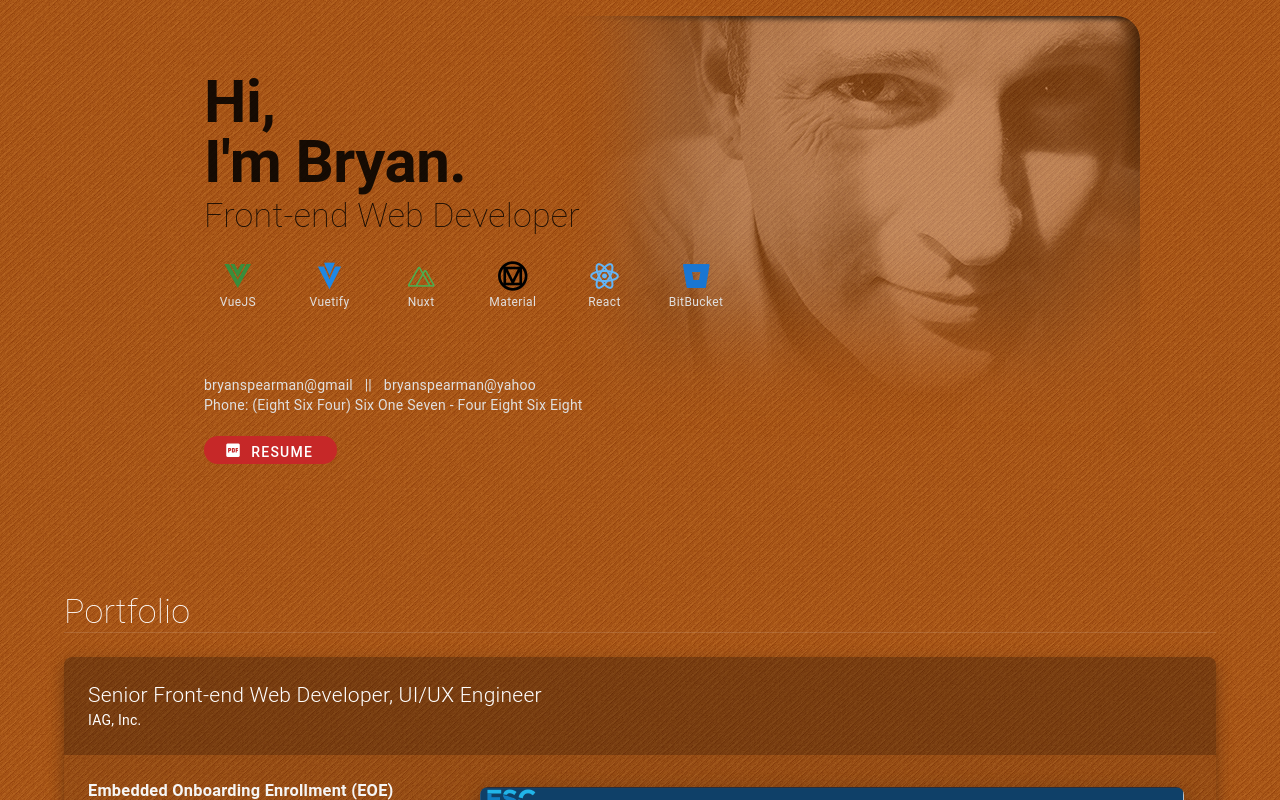
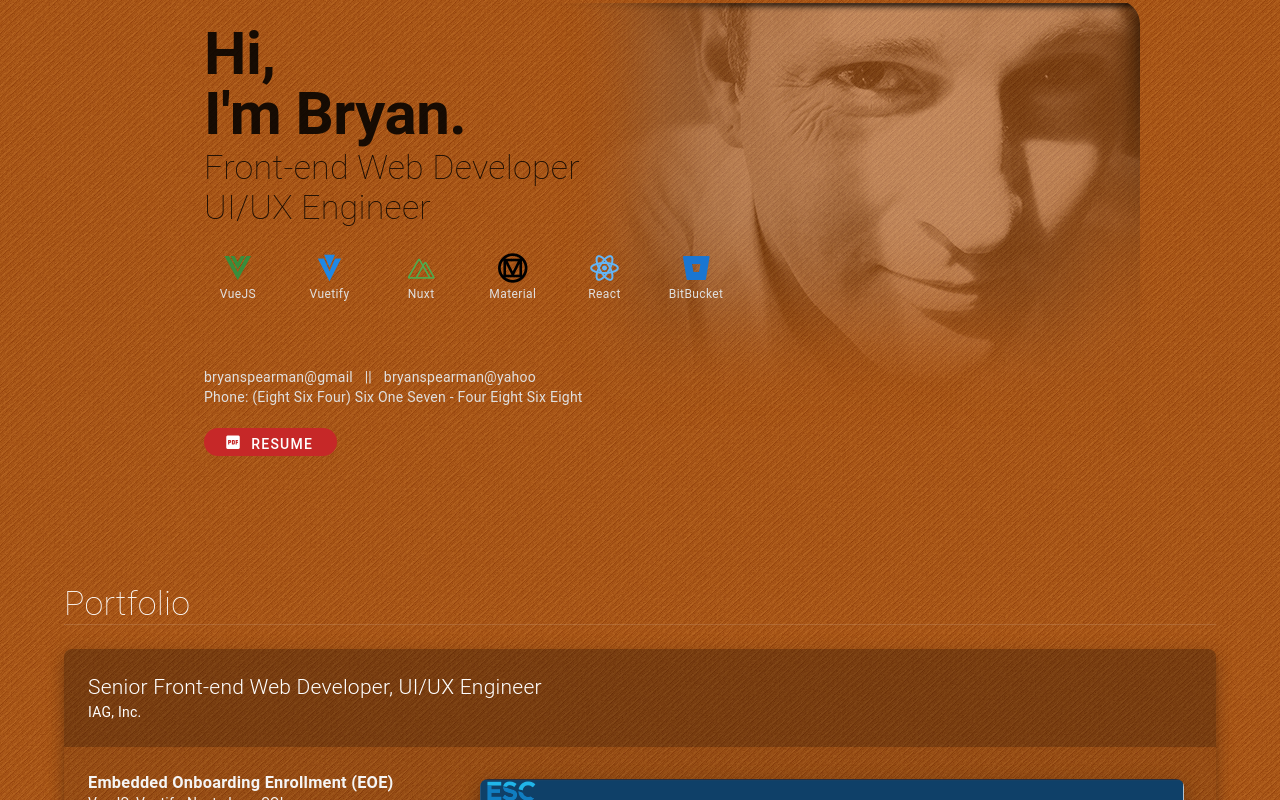
Before and after one commit to sixindustries/bryanspearman, a Nuxt app: page / in a window 1280 px wide. Shown: the top 800 px of the page. Built offline with nearby package versions, Linux system fonts and the light colour scheme.

Commit message:
content updates

```diff
--- a/pages/index.vue
+++ b/pages/index.vue
@@ -2,17 +2,20 @@
   <div style="height: 100%; width: 100%; background-image: url('/main-bg.png'); background-repeat: repeat;" id="top">
      <v-card
       flat
-      :rounded="$vuetify.display.lgAndUp ? 'xl' : '0'"
+      :rounded="$vuetify.display.mdAndUp ? 'xl' : '0'"
       max-width="1000"
       color="transparent"
-      class="px-4 px-sm-10 px-md-16 mt-sm-4 pt-5 pt-md-8 mx-auto"
+      class="px-4 px-sm-10 px-md-16 mx-auto"
       :style="$vuetify.display.smAndUp ? 'background-image: url(\'/bryan.png\'); background-position: center right; background-repeat: no-repeat;' : 'background-image: url(\'/bryan.png\'); background-position: top right; background-repeat: no-repeat;'"
      >
      <h1 class="text-h3 text-sm-h2 font-weight-bold pt-6">
         Hi,<br />
         I'm Bryan.
       </h1>
-      <p class="text-h5 text-sm-h4 font-weight-thin pt-1 pb-16 pb-sm-0">Front-end Web Developer</p>
+      <p class="text-h5 text-sm-h4 font-weight-thin pt-1 pb-16 pb-sm-0">
+        Front-end Web Developer<br />
+        UI/UX Engineer
+        </p>
       <v-row class="pt-6 pb-16 text-center" style="max-width: 550px;" align="start" justify="center">
         <v-col cols="3" sm="2">
           <v-icon color="green-darken-2" size="x-large">mdi-vuejs</v-icon>
@@ -222,7 +225,7 @@
               </v-col>
               <v-col cols="12" lg="4" class="px-sm-4 pa-lg-6 text-grey-lighten-4">
                 <h4>The EventListener</h4>
-                <p>React, MongoDB, Node, Express</p>
+                <p>React, Bootstrap, MongoDB, Node, Express</p>
                 <p class="mt-3">This is a little app that I built for fun while learning React because I was frustrated that my 'DaysUntil' mobile app only counted down to events and then stopped counting.</p>
                 <p class="mt-3">I wanted an app that would count past an event and show how many days (since) the event that it counted down to and I couldn't help but use a little play on words with the title that developers might appreciate. :)</p>
                 <p class="mt-3">This is pretty old and the backend that I had setup on a free source has expired but here's a few screenshots and the repos for the front and back.</p>
@@ -272,7 +275,7 @@
               </v-col>
               <v-col cols="12" lg="4" class="px-sm-4 pa-lg-6 text-grey-lighten-4">
                 <h4>LYRIX+</h4>
-                <p>React</p>
+                <p>React, Bootstrap</p>
                 <p class="mt-3">Another app I created while tinkering with React where I used two different APIs to grab song lyrics and music Videos. I thought it might be cool to look up lyrics for a song and simultaneously be able to watch the corresponding music video.</p>
                 <p class="mt-3">So that's what I did and it turned out to perform quite well.  Of course having a marketing mind I came up with a name and logo for it. :)</p>
                 <v-btn
@@ -292,10 +295,31 @@
               </v-col>
             </v-row>
           </v-card>
+        </v-col>
+
+        <v-col cols="12">
+          <v-card elevation="10" color="rgba(0,0,0,.1)" class="pa-3 text-body-2" rounded="lg">
+            <v-row>
+              <v-col cols="12" class="px-sm-4 pa-lg-6 text-white" style="background: rgba(0,0,0,.2)">
+                <h2 class="font-weight-light">Full Stack Web Developer</h2>
+                <p>Code & Tonic, LLC</p>
+              </v-col>
+              <v-col cols="12" lg="4" class="px-sm-4 pa-lg-6 text-grey-lighten-4">
+                <h4>Judgity</h4>
+                <p>React, Redux, Bootstrap, Vue, Vuetify, Nuxt, Pinia, Firebase</p>
+                <p class="mt-3">While I was still in school my neighbor asked if I'd like to develop an app with them to adjudicate regional theatre competitions.</p>
+                <p class="mt-3">Essentially, judges of the competitions would need an app they could use on tablet or laptop to judge each competition in real-time.  I found this super interesting and so I accepted the challenge.</p>
+                <p class="mt-3">The first order of business was to give the app a name so I went with Judgity as I thought it was kind of playful yet catchy.  Next, I began building out the app in React and Redux using Firebase as the real-time database.</p>
+                <p class="mt-3">My goal was to be able to provide real-time scores to a scoreboard where attendees could see the judges' scores once each judge had input all of their scores.  And it worked!  The project is still on-going but currently under construction as I decided to migrate it to Vue; the framework I prefer.  Switching to Vue, Vuetify and Pinia will continue to enhance the app and streamline the interface to easily conform to each type of competition.</p>
+              </v-col>
+              <v-col cols="12" lg="8" class="px-sm-4 pa-lg-6 text-center">
+                <v-img src="/judg-lrg.png" class="elevation-10 ma-2" rounded="lg" max-width="800" />
+              </v-col>
+            </v-row>
+          </v-card>
           <div class="mb-5 mt-10 text-center">
             <v-btn icon="mdi-chevron-up" density="compact" color="black" @click="goToTop()" />
           </div>
-
         </v-col>
       </v-row>
     </v-card>
@@ -311,3 +335,8 @@
     }
   }
 </script>
+<style>
+  html {
+  scroll-behavior: smooth;
+}
+</style>
--- a/plugins/vuetify.ts
+++ b/plugins/vuetify.ts
@@ -1,5 +1,4 @@
 import '@mdi/font/css/materialdesignicons.css'
-
 import 'vuetify/styles'
 import { createVuetify } from 'vuetify'
 
```
Also changed, not shown: 1 other file (tests, documents, lock files or other folders).
